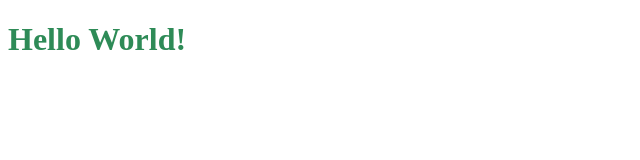
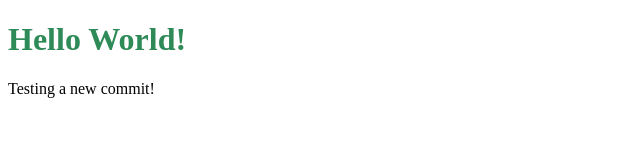
Before and after one commit to austalexkent/boiler-plate-setup, a plain HTML site: page index.html in a window 1280 px wide. Shown: the whole page, without its empty margins (0-640 px from the left). Drawn offline with Linux system fonts and the light colour scheme.

Commit message:
a test of git, 1 minor modification

```diff
--- a/index.html
+++ b/index.html
@@ -12,5 +12,6 @@
         <h1 class="mainHeading">
             Hello World!
         </h1>
+        <p>Testing a new commit!</p>
     </body>
 </html>
```
